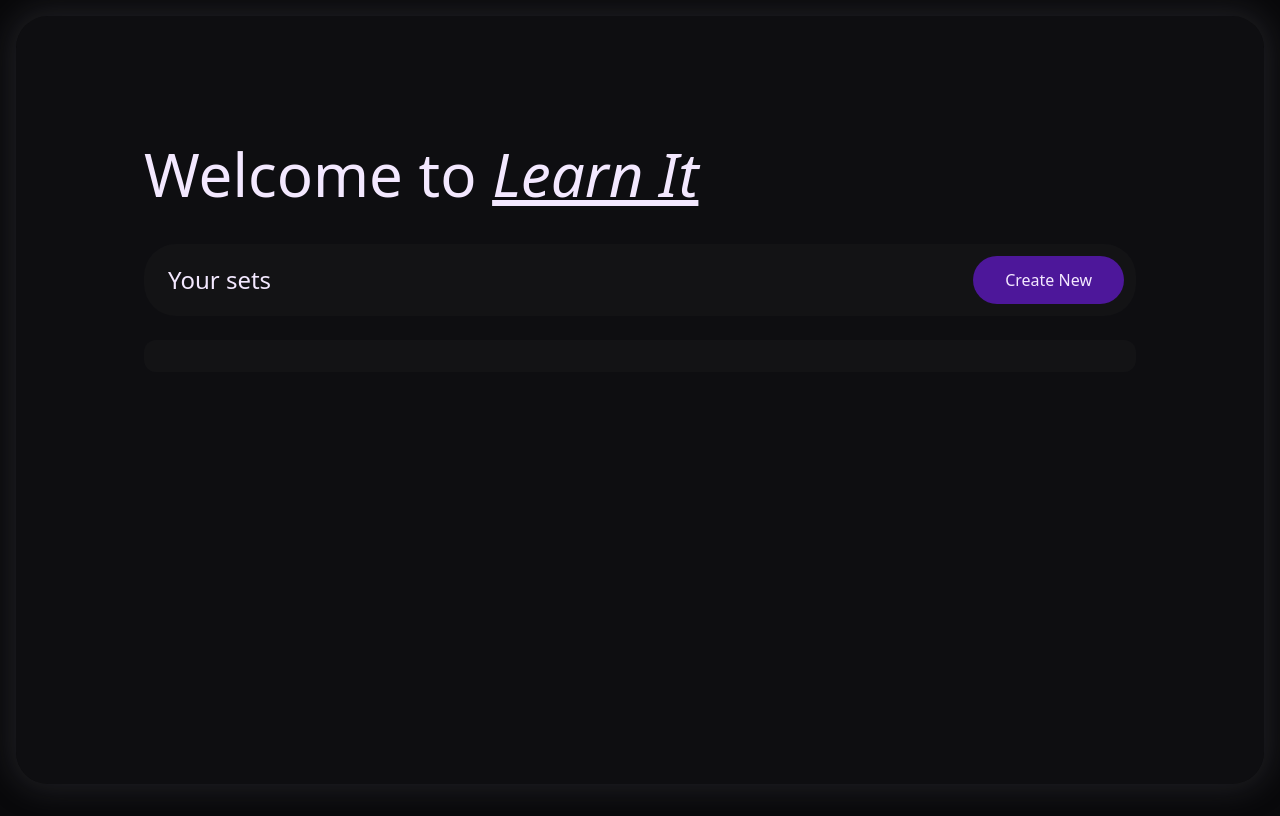
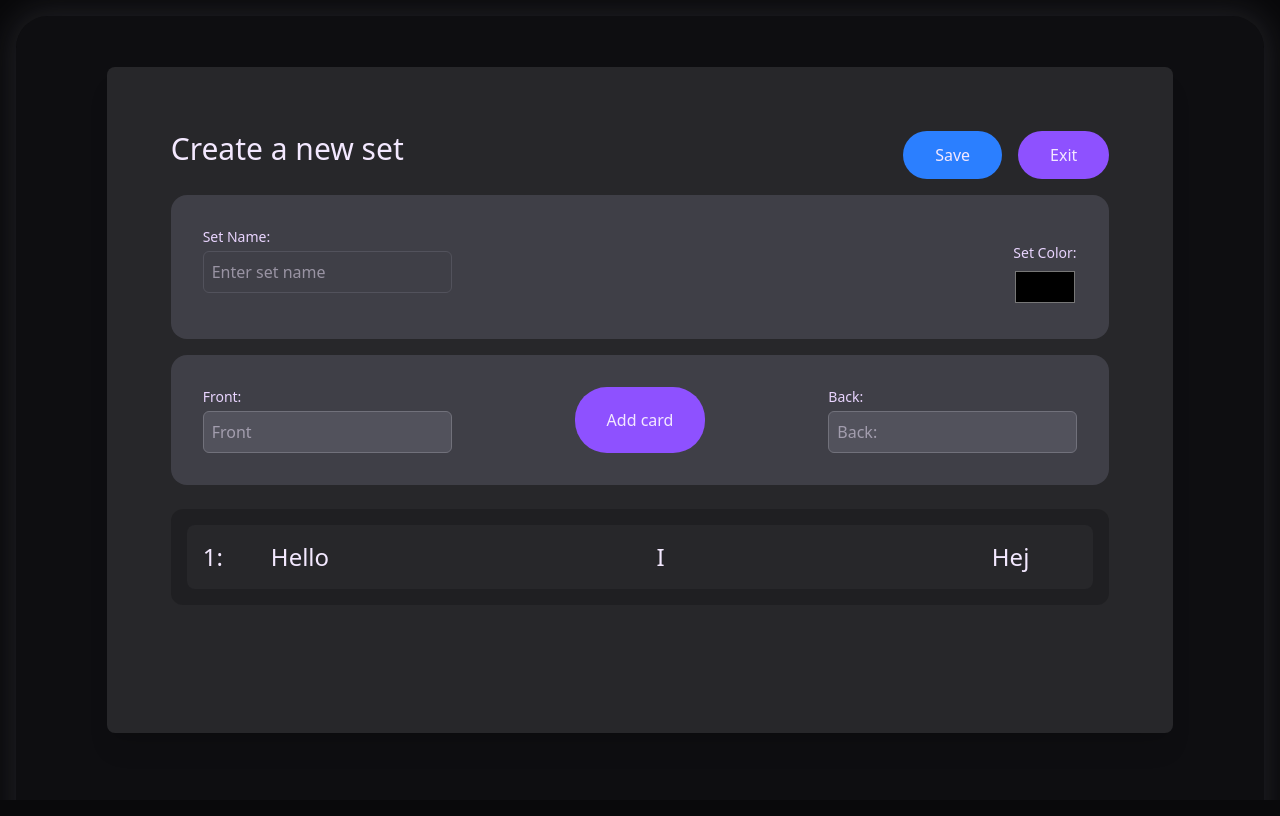
Before and after one commit to VpgMackan/learn-it, a Next.js app: page / in a window 1280 px wide. Built offline with nearby package versions, Linux system fonts and the light colour scheme.

Commit message:
Started working on create set modal

```diff
--- a/src/app/layout.tsx
+++ b/src/app/layout.tsx
@@ -25,11 +25,124 @@ export default function RootLayout({
   return (
     <html lang="en">
       <body
-        className={`${geistSans.variable} ${geistMono.variable} antialiased bg-zinc-950 min-h-screen text-purple-100 overflow-y-hidden`}
+        className={`${geistSans.variable} ${geistMono.variable} antialiased bg-zinc-950 text-purple-100`}
       >
-        <div className="m-4 flex flex-col h-[calc(100vh-2rem)]">
-          <div className="bg-zinc-900/40 w-full p-32 rounded-4xl flex-grow shadow-[0px_0px_30px_6px] shadow-zinc-700/40">
-            {children}
+
+        <div
+          className="relative z-10"
+          aria-labelledby="modal-title"
+          role="dialog"
+          aria-modal="true"
+        >
+          <div className="fixed inset-0 z-10 w-screen overflow-y-auto">
+            <div className="flex min-h-full h-screen items-end justify-center p-4 text-center sm:items-center sm:p-0">
+              <div className="relative transform overflow-hidden rounded-lg bg-zinc-800 text-left shadow-xl transition-all w-5/6 h-5/6 p-16">
+                <div className="flex justify-between">
+                  <p className="text-3xl">Create a new set</p>
+                  <div>
+                    <button className="bg-blue-500 rounded-4xl p-3 pl-8 pr-8 mr-4 cursor-pointer">
+                      Save
+                    </button>
+                    <button className="bg-violet-500 rounded-4xl p-3 pl-8 pr-8 cursor-pointer">
+                      Exit
+                    </button>
+                  </div>
+                </div>
+
+                <div className="flex justify-between bg-zinc-700 p-8 rounded-2xl mt-4">
+                  <div>
+                    <label
+                      htmlFor="name"
+                      className="block text-sm font-medium text-purple-200"
+                    >
+                      Set Name:
+                    </label>
+                    <input
+                      name="name"
+                      id="name"
+                      placeholder="Enter set name"
+                      className="mt-1 block w-full rounded-md bg-zinc-700 text-purple-100 border border-zinc-600 p-2"
+                    />
+                  </div>
+
+                  <div>
+                    <label
+                      htmlFor="color"
+                      className="block text-sm font-medium text-purple-200 mt-4"
+                    >
+                      Set Color:
+                    </label>
+                    <input
+                      name="color"
+                      id="color"
+                      type="color"
+                      className="mt-1 block w-16 h-10 border-none"
+                    />
+                  </div>
+                </div>
+
+                <div className="flex justify-between bg-zinc-700 p-8 rounded-2xl mt-4">
+                  <div>
+                    <label
+                      htmlFor="front"
+                      className="block text-sm font-medium text-purple-200"
+                    >
+                      Front:
+                    </label>
+                    <input
+                      name="front"
+                      id="front"
+                      placeholder="Front"
+                      className="mt-1 block w-full rounded-md bg-zinc-600 text-purple-100 border border-zinc-500 p-2"
+                    />
+                  </div>
+
+                  <button className="bg-violet-500 rounded-4xl pl-8 pr-8 cursor-pointer">
+                    Add card
+                  </button>
+
+                  <div>
+                    <label
+                      htmlFor="back"
+                      className="block text-sm font-medium text-purple-200"
+                    >
+                      Back:
+                    </label>
+                    <input
+                      name="back"
+                      id="back"
+                      placeholder="Back:"
+                      className="mt-1 block w-full rounded-md bg-zinc-600 text-purple-100 border border-zinc-500 p-2"
+                    />
+                  </div>
+                </div>
+
+                <div className="relative bg-zinc-900/50 mt-6 rounded-xl">
+                  <div className="grid grid-cols-1 gap-4 overflow-y-auto p-4 max-h-[60vh]">
+                    <div
+                      key="sdfdf"
+                      className="p-4 rounded-lg bg-zinc-800 items-center flex justify-start"
+                    >
+                      <span className="text-2xl">1:</span>
+
+                      <div className="flex justify-between flex-grow">
+                        <span className="text-2xl ml-12">Hello</span>
+                        <span className="text-2xl">I</span>
+                        <span className="text-2xl mr-12">Hej</span>
+                      </div>
+                    </div>
+                  </div>
+                </div>
+              </div>
+            </div>
+          </div>
+        </div>
+
+        <div className="min-h-screen overflow-y-hidden">
+          <div className="m-4 flex flex-col h-[calc(100vh-2rem)]">
+            <div className="bg-zinc-900/40 w-full pt-32 px-32 rounded-4xl flex-grow shadow-[0px_0px_30px_6px] shadow-zinc-700/40">
+              {children}
+            </div>
           </div>
         </div>
       </body>
--- a/src/app/page.tsx
+++ b/src/app/page.tsx
@@ -34,8 +34,8 @@ export default function Home() {
       {isLoading ? (
         <h1>Loading</h1>
       ) : (
-        <div>
-          <div className=" pb-10">
+        <div className="relative h-screen">
+          <div className="pb-10">
             <span className="text-6xl">
               Welcome to <span className="italic underline">Learn It</span>
             </span>
```
